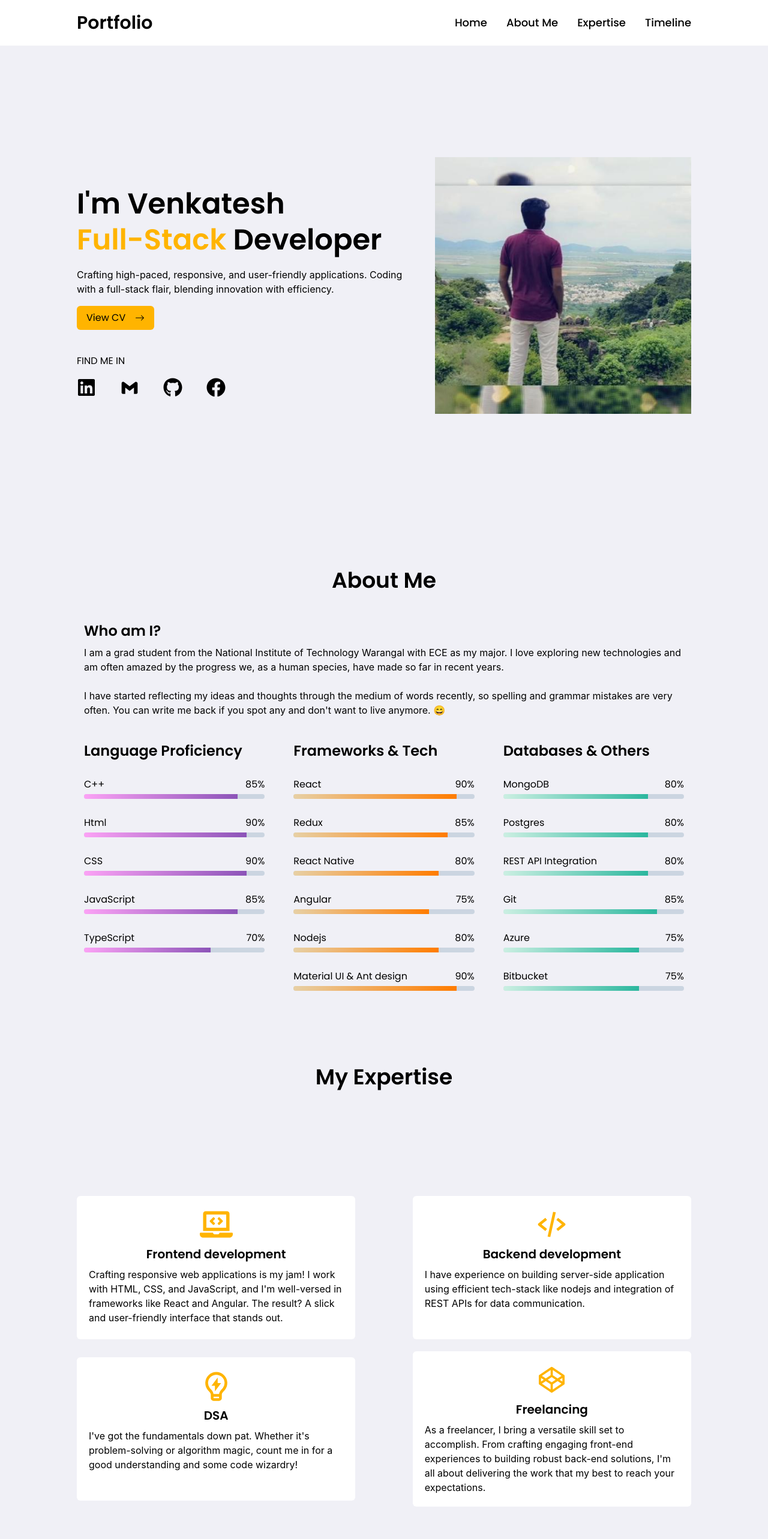
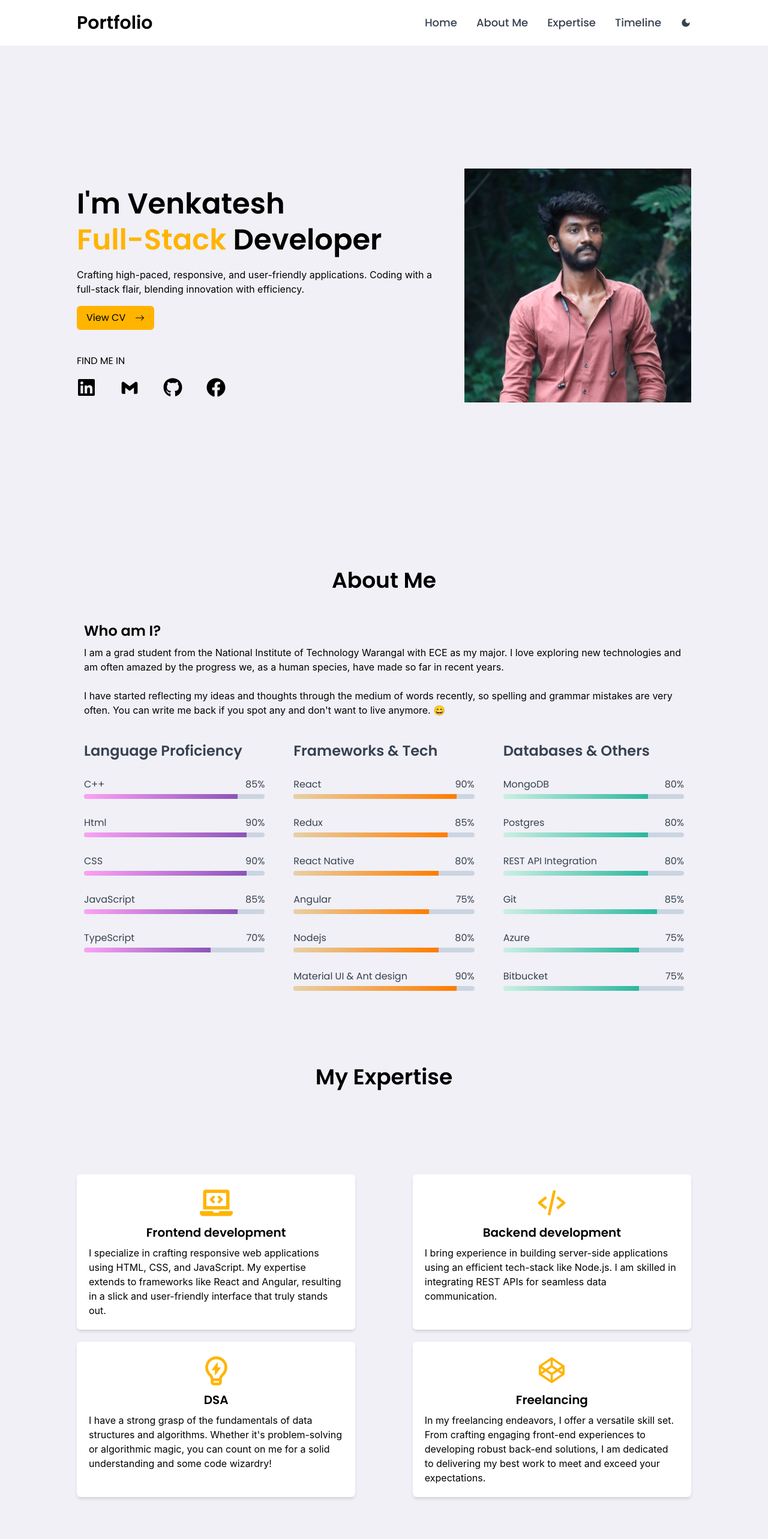
Before and after one commit to MeruguVenkatesh2766/portfolio, a React (Vite) app: page / in a window 1280 px wide. Shown: the top 2566 px of the page at 60% size. Built offline with nearby package versions, Linux system fonts and the light colour scheme.

Commit message:
Added Dark and Light mode feature

```diff
--- a/src/App.jsx
+++ b/src/App.jsx
@@ -1,4 +1,5 @@
-import React from "react";
+// App.jsx
+import React, { useState } from "react";
 import Navbar from "./components/Navbar";
 import Home from "./components/Home";
 import About from "./components/About";
@@ -10,21 +11,27 @@ import Footer from "./components/Footer";
 import Timeline from "./components/Timeline";
 
 const App = () => {
+  const [darkMode, setDarkMode] = useState(false);
+
+  const toggleDarkMode = () => {
+    setDarkMode(!darkMode);
+  };
+
   return (
-    <div>
-      <Navbar />
+    <div className={darkMode ? "bg-black" : "light-mode"}>
+      <Navbar darkMode={darkMode} toggleDarkMode={toggleDarkMode} />
 
       <main>
         <div id="home">
-          <Home />
+          <Home darkMode={darkMode} />
         </div>
 
         <div id="about">
-          <About />
+          <About darkMode={darkMode} />
         </div>
 
         <div id="services">
-          <Services />
+          <Services darkMode={darkMode} />
         </div>
 {/*
         <div id="education">
@@ -40,7 +47,7 @@ const App = () => {
         </div> */}
 
         <div id="timeline">
-          <Timeline />
+          <Timeline darkMode={darkMode} />
         </div>
       </main>
 
--- a/src/components/About.jsx
+++ b/src/components/About.jsx
@@ -2,18 +2,20 @@ import React from "react";
 import SkillCard from "../layouts/SkillCard";
 import { skillPercentage, skillColors } from "../data";
 
-const About = () => {
+const About = ({ darkMode }) => {
+  console.log(darkMode)
+  const textColor = darkMode ? "text-white" : "text-black";
 
   return (
-    <div className="min-h-screen flex flex-col justify-around lg:gap-8 lg:px-32 px-5 bg-backgroundColor">
+    <div className={`min-h-screen flex flex-col justify-around lg:gap-8 lg:px-32 px-5 ${darkMode ? "bg-black" : "bg-backgroundColor"}`}>
       <div className="mt-10">
-        <h1 className="text-center font-semibold text-4xl mt-16 lg:mt-8 mb-4 lg:mb-4">About Me</h1>
+        <h1 className={`text-center font-semibold text-4xl mt-16 lg:mt-8 mb-4 lg:mb-4 ${textColor}`}>About Me</h1>
       </div>
 
       <div className="px-3">
         <div className="mb-10">
-          <h2 className="text-2xl font-semibold">Who am I?</h2>
-          <p className="mt-4 lg:mt-2">
+          <h2 className={`text-2xl font-semibold ${textColor}`}>Who am I?</h2>
+          <p className={`mt-4 lg:mt-2 ${textColor}`}>
             I am a grad student from the National Institute of Technology Warangal with ECE as my major. I love exploring new technologies and am often amazed by the progress we, as a human species, have made so far in recent years.
             <br />
             <br />
@@ -22,35 +24,34 @@ const About = () => {
         </div>
         <div className="mb-10 flex flex-col gap-4 md:flex-row md:flex-wrap md:gap-12">
           <div className="mb-5 flex flex-col gap-4 flex-1 md:w-1/3">
-            <h2 className="text-2xl font-semibold">Language Proficiency</h2>
-            <SkillCard title="C++" width={skillPercentage[85]} val={skillPercentage[85]} colors={skillColors.column1} />
-            <SkillCard title="Html" width={skillPercentage[90]} val={skillPercentage[90]} colors={skillColors.column1} />
-            <SkillCard title="CSS" width={skillPercentage[90]} val={skillPercentage[90]} colors={skillColors.column1} />
-            <SkillCard title="JavaScript" width={skillPercentage[85]} val={skillPercentage[85]} colors={skillColors.column1} />
-            <SkillCard title="TypeScript" width={skillPercentage[70]} val={skillPercentage[70]} colors={skillColors.column1} />
+            <h2 className={`${darkMode ? "text-gray-300" : "text-gray-700"} text-2xl font-semibold`}>Language Proficiency</h2>
+            <SkillCard title="C++" width={skillPercentage[85]} val={skillPercentage[85]} colors={skillColors.column1} darkMode={darkMode}/>
+            <SkillCard title="Html" width={skillPercentage[90]} val={skillPercentage[90]} colors={skillColors.column1} darkMode={darkMode}/>
+            <SkillCard title="CSS" width={skillPercentage[90]} val={skillPercentage[90]} colors={skillColors.column1} darkMode={darkMode}/>
+            <SkillCard title="JavaScript" width={skillPercentage[85]} val={skillPercentage[85]} colors={skillColors.column1} darkMode={darkMode}/>
+            <SkillCard title="TypeScript" width={skillPercentage[70]} val={skillPercentage[70]} colors={skillColors.column1} darkMode={darkMode}/>
           </div>
 
           <div className="mb-5 flex flex-col gap-4 flex-1 md:w-1/3">
-            <h2 className="text-2xl font-semibold">Frameworks & Tech</h2>
-            <SkillCard title="React" width={skillPercentage[90]} val={skillPercentage[90]} colors={skillColors.column2} />
-            <SkillCard title="Redux" width={skillPercentage[85]} val={skillPercentage[85]} colors={skillColors.column2} />
-            <SkillCard title="React Native" width={skillPercentage[80]} val={skillPercentage[80]} colors={skillColors.column2} />
-            <SkillCard title="Angular" width={skillPercentage[75]} val={skillPercentage[75]} colors={skillColors.column2} />
-            <SkillCard title="Nodejs" width={skillPercentage[80]} val={skillPercentage[80]} colors={skillColors.column2} />
-            <SkillCard title="Material UI & Ant design" width={skillPercentage[90]} val={skillPercentage[90]} colors={skillColors.column2} />
+            <h2 className={`${darkMode ? "text-gray-300" : "text-gray-700"} text-2xl font-semibold`}>Frameworks & Tech</h2>
+            <SkillCard title="React" width={skillPercentage[90]} val={skillPercentage[90]} colors={skillColors.column2} darkMode={darkMode}/>
+            <SkillCard title="Redux" width={skillPercentage[85]} val={skillPercentage[85]} colors={skillColors.column2} darkMode={darkMode}/>
+            <SkillCard title="React Native" width={skillPercentage[80]} val={skillPercentage[80]} colors={skillColors.column2} darkMode={darkMode}/>
+            <SkillCard title="Angular" width={skillPercentage[75]} val={skillPercentage[75]} colors={skillColors.column2} darkMode={darkMode}/>
+            <SkillCard title="Nodejs" width={skillPercentage[80]} val={skillPercentage[80]} colors={skillColors.column2} darkMode={darkMode}/>
+            <SkillCard title="Material UI & Ant design" width={skillPercentage[90]} val={skillPercentage[90]} colors={skillColors.column2} darkMode={darkMode}/>
           </div>
 
           <div className="mb-5 flex flex-col gap-4 flex-1 md:w-1/3">
-            <h2 className="text-2xl font-semibold">Databases & Others</h2>
-            <SkillCard title="MongoDB" width={skillPercentage[80]} val={skillPercentage[80]} colors={skillColors.column3} />
-            <SkillCard title="Postgres" width={skillPercentage[80]} val={skillPercentage[80]} colors={skillColors.column3} />
-            <SkillCard title="REST API Integration" width={skillPercentage[80]} val={skillPercentage[80]} colors={skillColors.column3} />
-            <SkillCard title="Git" width={skillPercentage[85]} val={skillPercentage[85]} colors={skillColors.column3} />
-            <SkillCard title="Azure" width={skillPercentage[75]} val={skillPercentage[75]} colors={skillColors.column3} />
-            <SkillCard title="Bitbucket" width={skillPercentage[75]} val={skillPercentage[75]} colors={skillColors.column3} />
+            <h2 className={`${darkMode ? "text-gray-300" : "text-gray-700"} text-2xl font-semibold`}>Databases & Others</h2>
+            <SkillCard title="MongoDB" width={skillPercentage[80]} val={skillPercentage[80]} colors={skillColors.column3} darkMode={darkMode}/>
+            <SkillCard title="Postgres" width={skillPercentage[80]} val={skillPercentage[80]} colors={skillColors.column3} darkMode={darkMode}/>
+            <SkillCard title="REST API Integration" width={skillPercentage[80]} val={skillPercentage[80]} colors={skillColors.column3} darkMode={darkMode}/>
+            <SkillCard title="Git" width={skillPercentage[85]} val={skillPercentage[85]} colors={skillColors.column3} darkMode={darkMode}/>
+            <SkillCard title="Azure" width={skillPercentage[75]} val={skillPercentage[75]} colors={skillColors.column3} darkMode={darkMode}/>
+            <SkillCard title="Bitbucket" width={skillPercentage[75]} val={skillPercentage[75]} colors={skillColors.column3} darkMode={darkMode}/>
           </div>
         </div>
-
       </div>
     </div>
   );
--- a/src/components/Home.jsx
+++ b/src/components/Home.jsx
@@ -2,43 +2,48 @@ import React from "react";
 import { BiLogoGmail } from "react-icons/bi";
 import { FaFacebook, FaLinkedin, FaDiscord, FaGithub } from "react-icons/fa";
 import { Link } from "react-router-dom";
-import img from "../assets/img/me.jpg";
+import lightImg from "../assets/img/myself.jpg";
+import darkImg from "../assets/img/myself9.jpg";
+import svgIcon from "../assets/blob.svg"
 import Button from "../layouts/Button";
 
-const Home = () => {
+const Home = ({ darkMode }) => {
+  const textColor = darkMode ? "text-white" : "text-black";
+  const iconColor = darkMode ? "white" : "black";
+
   return (
-    <div className=" min-h-screen flex flex-col justify-center lg:flex-row items-center lg:px-32 px-5 bg-backgroundColor">
+    <div className={`min-h-screen flex flex-col justify-center lg:flex-row items-center lg:px-32 px-5 ${darkMode ? "bg-black" : "bg-backgroundColor"}`}>
       <div className="flex flex-col items-center text-center lg:text-start lg:items-start w-full lg:w-3/4 space-y-4">
-        <h1 className=" text-5xl font-semibold leading-tight mt-5">
+        <h1 className={`text-5xl font-semibold leading-tight mt-5 ${textColor}`}>
           I'm Venkatesh <br />
-          <span className=" text-brightColor"> Full-Stack </span>
+          <span className={`text-brightColor ${textColor}`}> Full-Stack </span>
           Developer
         </h1>
-        <p className="pr-5">
+        <p className={`pr-5 ${textColor}`}>
           Crafting high-paced, responsive, and user-friendly applications. Coding with a full-stack flair, blending innovation with efficiency.
         </p>
-        <Link to="https://drive.google.com/file/d/1vN758U3msnVkaBleK6SU9zIIr3Zr4k0g/view?usp=sharing" target="_blank" rel="noopener noreferrer">
-          <Button title="View CV" />
-        </Link>
+        <a href="https://drive.google.com/file/d/1vN758U3msnVkaBleK6SU9zIIr3Zr4k0g/view?usp=sharing" target="_blank" rel="noopener noreferrer">
+          <Button title="View CV" darkMode={darkMode} />
+        </a>
         <br />
-        <h2 className="text-base uppercase font-titleFont mb-4">
+        <h2 className={`text-base uppercase font-titleFont mb-4 ${textColor}`}>
           Find me in
         </h2>
-        <div className=" flex gap-10">
-          <Link to="https://www.linkedin.com/in/merugu-venkatesh-6b02a2214/" target="_blank" rel="noopener noreferrer">
-            <FaLinkedin size={32} className=" hover:text-brightColor transition-all cursor-pointer" />
-          </Link>
+        <div className="flex gap-10">
+          <a href="https://www.linkedin.com/in/merugu-venkatesh-6b02a2214/" target="_blank" rel="noopener noreferrer">
+            <FaLinkedin color={`${iconColor}`} size={32} />
+          </a>
           <a href="mailto:meruguvenkatesh96@gmail.com">
-            <BiLogoGmail size={32} className="hover:text-brightColor transition-all cursor-pointer" />
+            <BiLogoGmail color={`${iconColor}`} size={32} />
           </a>
-          <Link to="https://github.com/MeruguVenkatesh2766" target="_blank" rel="noopener noreferrer">
-            <FaGithub size={32} className=" hover:text-brightColor transition-all cursor-pointer" />
-          </Link>
-          <FaFacebook size={32} className=" hover:text-brightColor transition-all cursor-pointer" />
+          <a href="https://github.com/MeruguVenkatesh2766" target="_blank" rel="noopener noreferrer">
+            <FaGithub color={`${iconColor}`} size={32} />
+          </a>
+          <FaFacebook color={`${iconColor}`} size={32} />
         </div>
       </div>
       <div className="">
-        <img width={550} src={img} alt="img" />
+        <img width={450} src={darkMode? lightImg : darkImg} alt="img" />
       </div>
     </div>
   );
--- a/src/components/Navbar.jsx
+++ b/src/components/Navbar.jsx
@@ -2,8 +2,10 @@ import React, { useState } from "react";
 import { Link } from "react-scroll";
 import { HiOutlineMenuAlt1 } from "react-icons/hi";
 import { AiOutlineClose } from "react-icons/ai";
+import { MdOutlineLightMode } from "react-icons/md";
+import { MdDarkMode } from "react-icons/md";
 
-const Navbar = () => {
+const Navbar = ({ darkMode, toggleDarkMode }) => {
   const [menu, setMenu] = useState(false);
 
   const handleChange = () => {
@@ -17,18 +19,18 @@ const Navbar = () => {
   return (
     <div className="w-full z-10">
       <div>
-        <div className=" flex flex-row justify-between p-5 md:px-32 px-5 bg-white shadow-[0_3px_10px_rgb(0,0,0,0.2)]">
-          <div className=" flex flex-row items-center cursor-pointer">
-            <h1 className=" text-3xl font-semibold">Portfolio</h1>
+        <div className={`flex flex-row justify-between p-5 md:px-32 px-5 ${darkMode ? "bg-gray-900 text-white" : "bg-white text-black"} shadow-md`}>
+          <div className="flex flex-row items-center cursor-pointer">
+            <h1 className="text-3xl font-semibold">Portfolio</h1>
           </div>
 
-          <nav className="hidden lg:flex flex-row items-center text-lg font-medium gap-8">
+          <nav className={`hidden lg:flex flex-row items-center text-lg font-medium gap-8 ${darkMode ? "text-gray-300" : "text-gray-700"}`}>
             <Link
               to="home"
               spy={true}
               smooth={true}
               duration={500}
-              className="hover:text-brightColor transition-all cursor-pointer"
+              className={`hover:${darkMode ? "text-gray-300" : "text-brightColor"} transition-all cursor-pointer`}
             >
               Home
             </Link>
@@ -38,7 +40,7 @@ const Navbar = () => {
               spy={true}
               smooth={true}
               duration={500}
-              className="hover:text-brightColor transition-all cursor-pointer"
+              className={`hover:${darkMode ? "text-gray-300" : "text-brightColor"} transition-all cursor-pointer`}
             >
               About Me
             </Link>
@@ -48,7 +50,7 @@ const Navbar = () => {
               spy={true}
               smooth={true}
               duration={500}
-              className="hover:text-brightColor transition-all cursor-pointer"
+              className={`hover:${darkMode ? "text-gray-300" : "text-brightColor"} transition-all cursor-pointer`}
             >
               Expertise
             </Link>
@@ -58,10 +60,17 @@ const Navbar = () => {
               spy={true}
               smooth={true}
               duration={500}
-              className="hover:text-brightColor transition-all cursor-pointer"
+              className={`hover:${darkMode ? "text-gray-300" : "text-brightColor"} transition-all cursor-pointer`}
             >
               Timeline
             </Link>
+
+            <div
+              className={`cursor-pointer hover:${darkMode ? "text-gray-300" : "text-brightColor"} transition-all`}
+              onClick={toggleDarkMode}
+            >
+              {darkMode ? <MdOutlineLightMode/> : <MdDarkMode/>}
+            </div>
           </nav>
 
           <div className="lg:hidden flex items-center">
@@ -72,16 +81,17 @@ const Navbar = () => {
             )}
           </div>
         </div>
+
         <div
           className={`${menu ? "translate-x-0" : "-translate-x-full"
-            } lg:hidden flex flex-col absolute bg-gray-500 text-white left-0 top-20 font-semibold text-2xl text-center z-10 pt-8 pb-4 gap-8 w-full h-fit transition-transform duration-300`}
+            } lg:hidden flex flex-col absolute ${darkMode ? "bg-gray-900 text-white" : "bg-white text-black"} left-0 top-20 font-semibold text-2xl text-center z-10 pt-8 pb-4 gap-8 w-full h-fit transition-transform duration-300`}
         >
           <Link
             to="home"
             spy={true}
             smooth={true}
             duration={500}
-            className="hover:text-brightColor transition-all cursor-pointer"
+            className={`hover:${darkMode ? "text-gray-300" : "text-brightColor"} transition-all cursor-pointer`}
             onClick={closeMenu}
           >
             Home
@@ -92,7 +102,7 @@ const Navbar = () => {
             spy={true}
             smooth={true}
             duration={500}
-            className="hover:text-brightColor transition-all cursor-pointer"
+            className={`hover:${darkMode ? "text-gray-300" : "text-brightColor"} transition-all cursor-pointer`}
             onClick={closeMenu}
           >
             About Me
@@ -103,7 +113,7 @@ const Navbar = () => {
             spy={true}
             smooth={true}
             duration={500}
-            className="hover:text-brightColor transition-all cursor-pointer"
+            className={`hover:${darkMode ? "text-gray-300" : "text-brightColor"} transition-all cursor-pointer`}
             onClick={closeMenu}
           >
             Expertise
@@ -114,7 +124,7 @@ const Navbar = () => {
             spy={true}
             smooth={true}
             duration={500}
-            className="hover:text-brightColor transition-all cursor-pointer"
+            className={`hover:${darkMode ? "text-gray-300" : "text-brightColor"} transition-all cursor-pointer`}
             onClick={closeMenu}
           >
             Timeline
--- a/src/components/Services.jsx
+++ b/src/components/Services.jsx
@@ -7,37 +7,36 @@ import { GrApple } from "react-icons/gr";
 import { AiOutlineCodepen } from "react-icons/ai";
 import { PiGameControllerFill } from "react-icons/pi";
 import { BsWordpress } from "react-icons/bs";
-import { expertiseDescriptions } from "../data"
+import { expertiseDescriptions } from "../data";
 
-const Services = () => {
-  const icon1 = <FaLaptopCode size={55} className="text-brightColor" />;
-  const icon2 = <BiCodeAlt size={55} className="text-brightColor" />;
-  const icon3 = <RiLightbulbFlashLine size={55} className="text-brightColor" />;
-  const icon4 = <AiOutlineCodepen size={55} className="text-brightColor" />;
-  const icon5 = <PiGameControllerFill size={55} className="text-brightColor" />;
-  const icon6 = <BsWordpress size={55} className="text-brightColor" />;
+const Services = ({ darkMode }) => {
+  const icon1 = <FaLaptopCode size={55} className={`text-brightColor ${darkMode ? "text-white" : ""}`} />;
+  const icon2 = <BiCodeAlt size={55} className={`text-brightColor ${darkMode ? "text-white" : ""}`} />;
+  const icon3 = <RiLightbulbFlashLine size={55} className={`text-brightColor ${darkMode ? "text-white" : ""}`} />;
+  const icon4 = <AiOutlineCodepen size={55} className={`text-brightColor ${darkMode ? "text-white" : ""}`} />;
+  const icon5 = <PiGameControllerFill size={55} className={`text-brightColor ${darkMode ? "text-white" : ""}`} />;
+  const icon6 = <BsWordpress size={55} className={`text-brightColor ${darkMode ? "text-white" : ""}`} />;
 
   return (
-    <div className=" min-h-screen flex flex-col justify-between items-center lg:px-32 px-5 bg-backgroundColor">
-      <h1 className="text-center font-semibold text-4xl mt-24 lg:mt-16 mb-8 lg:mb-7">
+    <div className={`min-h-screen flex flex-col justify-between items-center lg:px-32 px-5 ${darkMode ? "bg-black" : "bg-backgroundColor"}`}>
+      <h1 className={`text-center font-semibold text-4xl mt-24 lg:mt-16 mb-8 lg:mb-7 ${darkMode ? "text-white" : ""}`}>
         My Expertise
       </h1>
 
-      <div className="flex flex-wrap items-center justify-between w-full gap-5 mt-4">
+      <div className="flex flex-wrap items-center justify-between w-full gap-5 mt-4 mb-4">
         <div className="w-full md:w-custom-width lg:w-custom-width">
-          <ServicesCard icon={icon1} title="Frontend development" para={expertiseDescriptions["front-end"]} />
+          <ServicesCard icon={icon1} title="Frontend development" para={expertiseDescriptions["front-end"]} darkMode={darkMode} />
         </div>
         <div className="w-full md:w-custom-width lg:w-custom-width">
-          <ServicesCard icon={icon2} title="Backend development" para={expertiseDescriptions["back-end"]} />
+          <ServicesCard icon={icon2} title="Backend development" para={expertiseDescriptions["back-end"]} darkMode={darkMode} />
         </div>
         <div className="w-full md:w-custom-width lg:w-custom-width">
-          <ServicesCard icon={icon3} title="DSA" para={expertiseDescriptions.dsa} />
+          <ServicesCard icon={icon3} title="DSA" para={expertiseDescriptions.dsa} darkMode={darkMode} />
         </div>
         <div className="w-full md:w-custom-width lg:w-custom-width">
-          <ServicesCard icon={icon4} title="Freelancing" para={expertiseDescriptions.freelancer} />
+          <ServicesCard icon={icon4} title="Freelancing" para={expertiseDescriptions.freelancer} darkMode={darkMode} />
         </div>
       </div>
-
     </div>
   );
 };
--- a/src/data.js
+++ b/src/data.js
@@ -1,8 +1,8 @@
 const expertiseDescriptions = {
-    "front-end": "Crafting responsive web applications is my jam! I work with HTML, CSS, and JavaScript, and I'm well-versed in frameworks like React and Angular. The result? A slick and user-friendly interface that stands out.",
-    "back-end": "I have experience on building server-side application using efficient tech-stack like nodejs and integration of REST APIs for data communication.",
-    dsa: "I've got the fundamentals down pat. Whether it's problem-solving or algorithm magic, count me in for a good understanding and some code wizardry!",
-    freelancer: "As a freelancer, I bring a versatile skill set to accomplish. From crafting engaging front-end experiences to building robust back-end solutions, I'm all about delivering the work that my best to reach your expectations."
+    "front-end": "I specialize in crafting responsive web applications using HTML, CSS, and JavaScript. My expertise extends to frameworks like React and Angular, resulting in a slick and user-friendly interface that truly stands out.",
+    "back-end": "I bring experience in building server-side applications using an efficient tech-stack like Node.js. I am skilled in integrating REST APIs for seamless data communication.",
+    dsa: "I have a strong grasp of the fundamentals of data structures and algorithms. Whether it's problem-solving or algorithmic magic, you can count on me for a solid understanding and some code wizardry!",
+    freelancer: "In my freelancing endeavors, I offer a versatile skill set. From crafting engaging front-end experiences to developing robust back-end solutions, I am dedicated to delivering my best work to meet and exceed your expectations."
 }
 
 const skillPercentage = {
--- a/src/layouts/ServicesCard.jsx
+++ b/src/layouts/ServicesCard.jsx
@@ -1,13 +1,13 @@
 import React from "react";
 
-const ServicesCard = (props) => {
+const ServicesCard = ({ icon, title, para, darkMode }) => {
   return (
-    <div className="flex flex-col items-center bg-white transition-all hover:-translate-y-2 w-full py-5 gap-2 cursor-pointer rounded-md">
+    <div className={`flex flex-col items-center ${darkMode ? "bg-gray-900" : "bg-white"} transition-all hover:-translate-y-2 w-full py-5 gap-2 cursor-pointer rounded-md ${darkMode ? "shadow-md-dark" : "shadow-md"}`}>
       <div>
-        <span>{props.icon}</span>
+        <span>{icon}</span>
       </div>
-      <h2 className=" text-xl font-semibold">{props.title}</h2>
-      <p style={{minHeight:'100px'}} className="px-5">{props.para}</p>
+      <h2 className={`text-xl font-semibold ${darkMode ? "text-white" : ""}`}>{title}</h2>
+      <p style={{ minHeight: '120px' }} className={`px-5 ${darkMode ? "text-gray-300" : "text-black"}`}>{para}</p>
     </div>
   );
 };
--- a/src/layouts/SkillCard.jsx
+++ b/src/layouts/SkillCard.jsx
@@ -8,8 +8,8 @@ const SkillCard = (props) => {
   return (
     <div>
       <div className="flex justify-between mt-2">
-        <h4 className="mt-1">{props.title}</h4>
-        <h4 className="mt-1">{props.val}</h4>
+        <h4 className={`mt-1 ${props.darkMode ? "text-gray-300" : "text-gray-700"}`}>{props.title}</h4>
+        <h4 className={`mt-1 ${props.darkMode ? "text-gray-300" : "text-gray-700"}`}>{props.val}</h4>
       </div>
         <div className="w-full h-2 bg-slate-300 rounded-full mt-1">
           <div
```
Also changed, not shown: src/components/Timeline.jsx (+25 -30 lines), src/assets/img/myself.jpg (added), src/assets/img/myself9.jpg (added).
